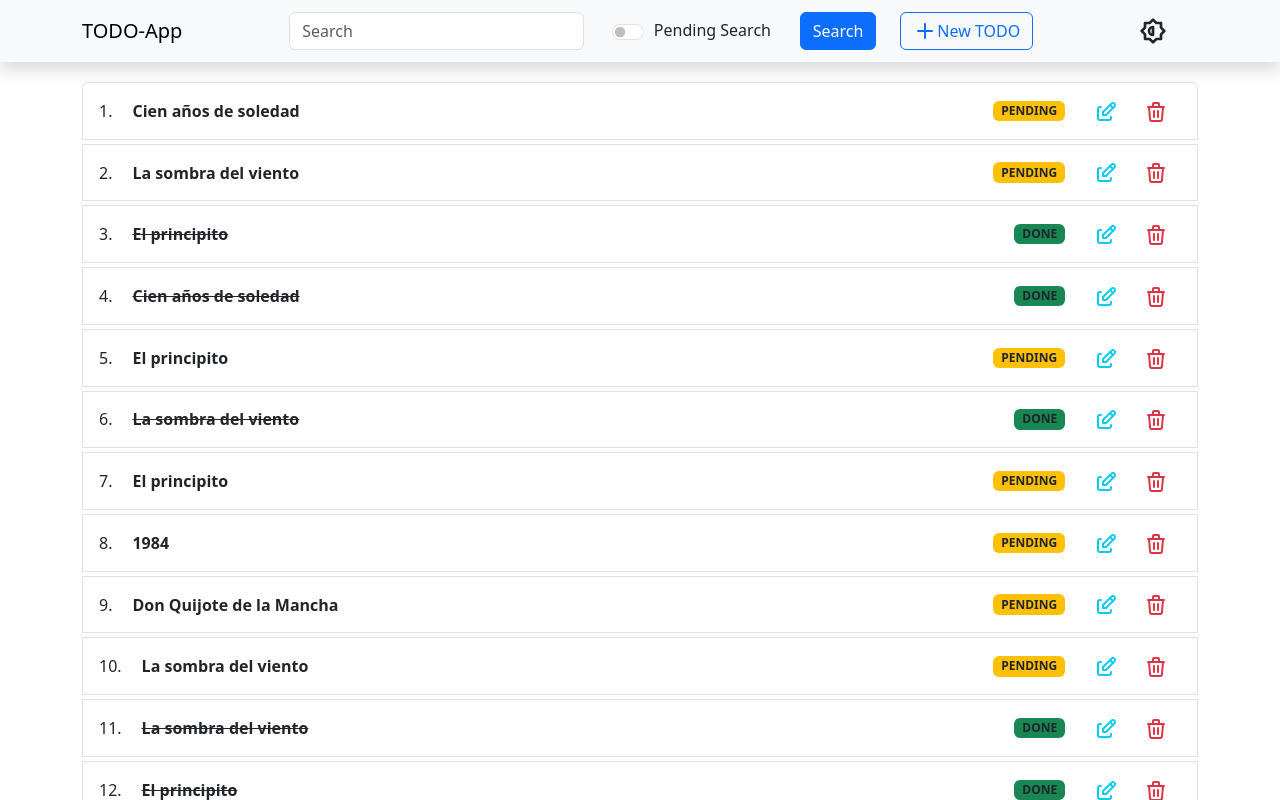
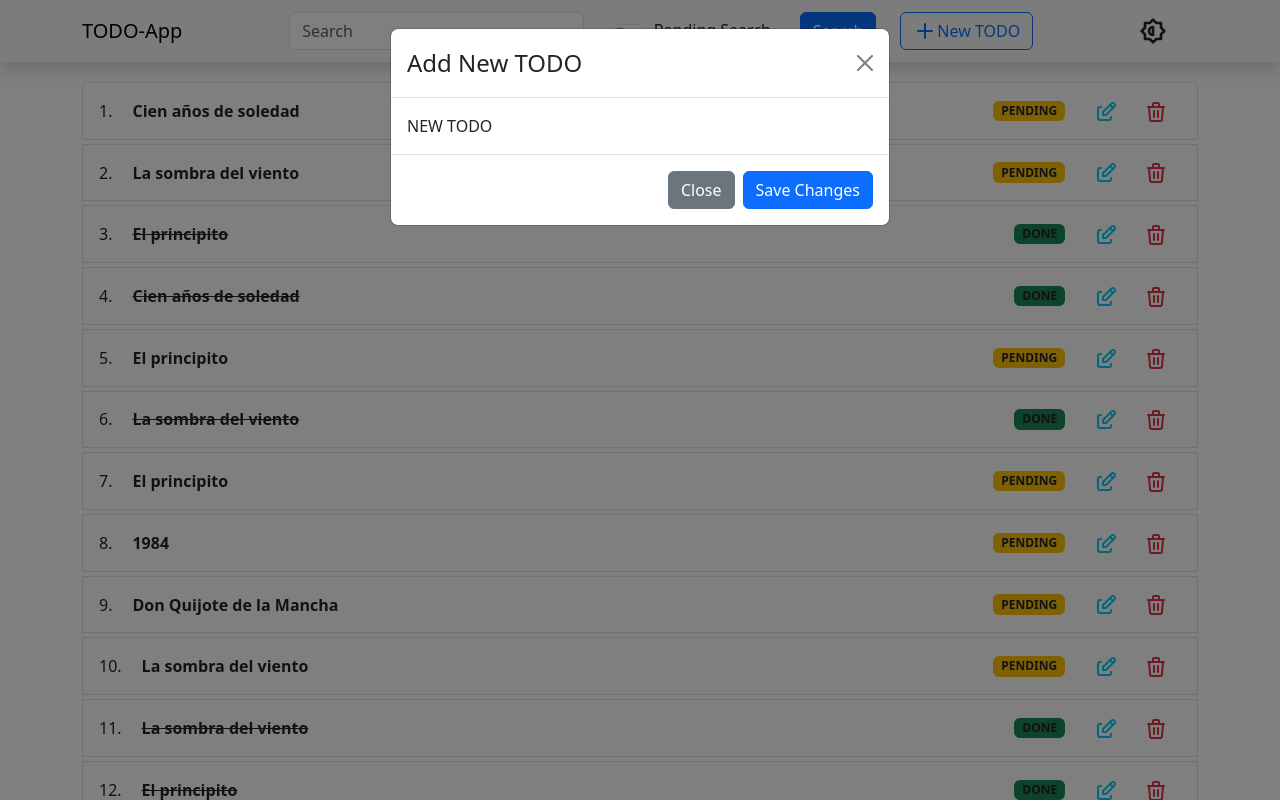
Before and after one commit to DIOLINK/challenge-invgate, a React (Vite) app: page / in a window 1280 px wide. Both pictures are taken after a click on the button "New TODO". Shown: the top 800 px of the page. Built offline with nearby package versions, Linux system fonts and the light colour scheme.

Commit message:
add: Modals

```diff
--- a/src/components/Layout/Navbar/Menu.tsx
+++ b/src/components/Layout/Navbar/Menu.tsx
@@ -1,4 +1,4 @@
-import { useTheme } from '@/contexts/ThemeContext';
+import { useTheme } from '@/contexts/UI/ThemeContext';
 import { IconBrightnessHalf } from '@tabler/icons-react';
 import { Button, Nav, Navbar, Offcanvas } from 'react-bootstrap';
 export const Menu = () => {
--- a/src/components/Layout/Navbar/Search.tsx
+++ b/src/components/Layout/Navbar/Search.tsx
@@ -1,6 +1,8 @@
 import { AddItem } from '@/components';
+import { useUIContext } from '@/contexts/UI/UIProvider';
 import { Col, Form, Row } from 'react-bootstrap';
 export const Search = () => {
+  const { openModal } = useUIContext();
   return (
     <Col md={8}>
       <Form className="flex-grow-1">
@@ -21,7 +23,7 @@ export const Search = () => {
             />
           </Col>
           <AddItem variant="primary" btnTitle="Search" iconStart={null} />
-          <AddItem />
+          <AddItem onClick={openModal} />
         </Row>
       </Form>
     </Col>
--- /dev/null
+++ b/src/components/Modals/AddTODO.tsx
@@ -0,0 +1,26 @@
+import { Button } from 'react-bootstrap';
+import Modal from 'react-bootstrap/Modal';
+
+interface AddTODOProps {
+  showModal: boolean;
+  handleClose: () => void;
+}
+
+export function AddTODO({ showModal = false, handleClose }: AddTODOProps) {
+  return (
+    <Modal id="ADD-TODO" show={showModal} onHide={handleClose}>
+      <Modal.Header closeButton>
+        <Modal.Title>Add New TODO</Modal.Title>
+      </Modal.Header>
+      <Modal.Body>NEW TODO</Modal.Body>
+      <Modal.Footer>
+        <Button variant="secondary" onClick={handleClose}>
+          Close
+        </Button>
+        <Button variant="primary" onClick={handleClose}>
+          Save Changes
+        </Button>
+      </Modal.Footer>
+    </Modal>
+  );
+}
--- /dev/null
+++ b/src/components/Modals/index.ts
@@ -0,0 +1,3 @@
+import { AddTODO } from './AddTODO';
+
+export { AddTODO };
--- /dev/null
+++ b/src/contexts/UI/UIProvider.tsx
@@ -0,0 +1,65 @@
+import {
+  Dispatch,
+  PropsWithChildren,
+  createContext,
+  useContext,
+  useState,
+} from 'react';
+import { MODAL_COMPONENTS } from './constants';
+
+interface UIProviderProps {}
+
+export interface UIState {
+  modalType: string;
+  modalProps?: any;
+  snackbarProps?: any;
+  backdropLoader: boolean;
+}
+
+export const UIProvider = ({
+  children,
+}: PropsWithChildren<UIProviderProps>) => {
+  const [showModal, setShowModal] = useState(false);
+  const [typeModal, setTypeModel] = useState('ADD_NEW_TODO');
+  const openModal = () => {
+    setShowModal(true);
+  };
+
+  const renderModal = (): JSX.Element | null => {
+    const ModalComponent = MODAL_COMPONENTS[typeModal];
+    if (!ModalComponent) return null;
+
+    return (
+      <ModalComponent
+        showModal={showModal}
+        handleClose={() => setShowModal(false)}
+      />
+    );
+  };
+
+  return (
+    <UIContext.Provider
+      value={{
+        setTypeModel,
+        openModal,
+      }}
+    >
+      {renderModal()}
+      {children}
+    </UIContext.Provider>
+  );
+};
+
+interface UIContextProps {
+  setTypeModel: Dispatch<React.SetStateAction<string>>;
+  openModal: () => void;
+}
+
+export const UIContext = createContext<UIContextProps>({
+  setTypeModel: () => {},
+  openModal: () => {},
+});
+
+export const useUIContext = () => {
+  return useContext(UIContext);
+};
--- /dev/null
+++ b/src/contexts/UI/constants.ts
@@ -0,0 +1,22 @@
+import { AddTODO } from '@/components/Modals';
+import { TSeverity } from '@/types';
+
+export const MODAL_TYPES = {
+  ADD_NEW_TODO: 'ADD_NEW_TODO',
+};
+
+export const MODAL_COMPONENTS = {
+  [MODAL_TYPES.ADD_NEW_TODO]: AddTODO,
+};
+
+export const UI_INITIAL_STATE = {
+  modalType: '',
+  modalProps: undefined,
+};
+
+export const SNACKBAR_SEVERITY: { [key: string]: TSeverity } = {
+  SUCCESS: 'success',
+  ERROR: 'error',
+  WARNING: 'warning',
+  INFO: 'info',
+};
--- a/src/contexts/index.tsx
+++ b/src/contexts/index.tsx
@@ -1,7 +1,12 @@
-import { PropsWithChildren } from 'react'
-import { ThemeProvider } from './ThemeContext'
+import { PropsWithChildren } from 'react';
+import { ThemeProvider } from './UI/ThemeContext';
+import { UIProvider } from './UI/UIProvider';
 
 interface ProvidersProps {}
 export const Providers = ({ children }: PropsWithChildren<ProvidersProps>) => {
-  return <ThemeProvider>{children}</ThemeProvider>
-}
+  return (
+    <ThemeProvider>
+      <UIProvider>{children}</UIProvider>
+    </ThemeProvider>
+  );
+};
--- a/src/types/index.ts
+++ b/src/types/index.ts
@@ -4,3 +4,5 @@ export interface Todo {
   title: string;
   completed: boolean;
 }
+
+export type TSeverity = 'success' | 'info' | 'warning' | 'error';
```
Also changed, not shown: src/contexts/UI/ThemeContext.tsx (renamed from src/contexts/ThemeContext.tsx).
